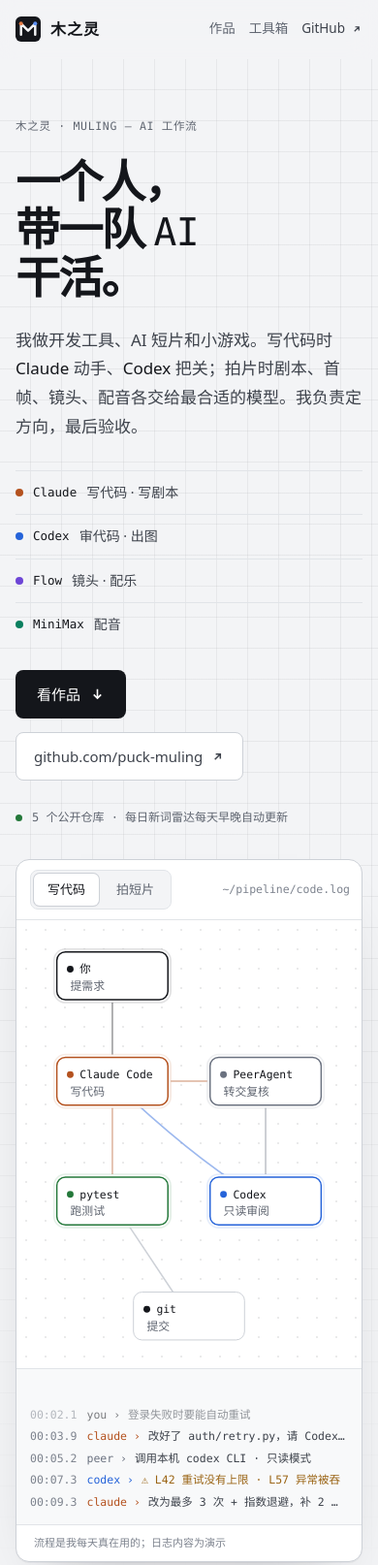
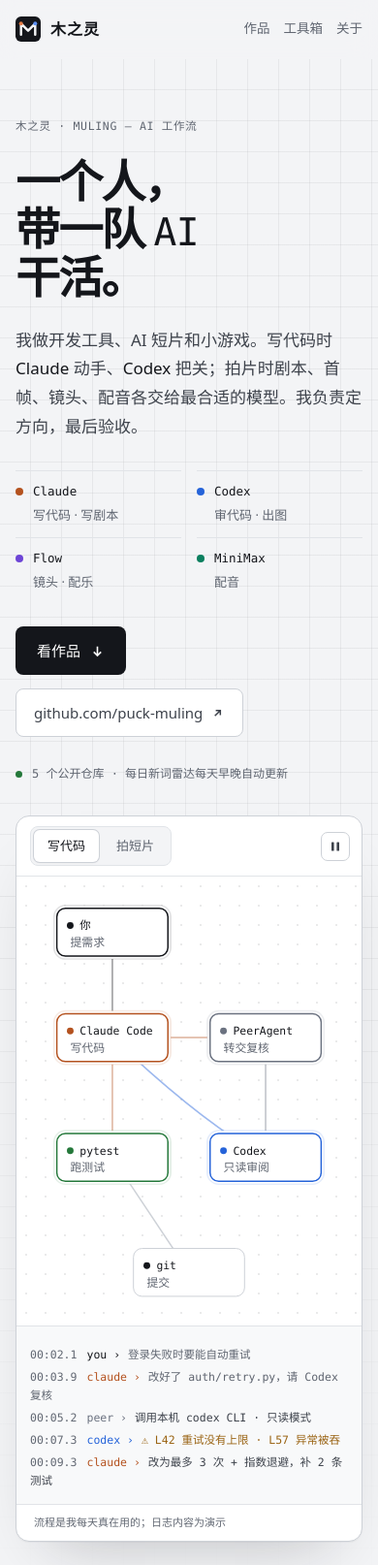
Before and after one commit to puck-muling/puck-muling.github.io, a plain HTML site: page index.html in a window 390 px wide. Shown: the top 1614 px of the page at 97% size. Drawn offline with Linux system fonts and the light colour scheme; no server answers; a web font is replaced by a local one.

Commit message:
fix: 按审阅意见修正主页细节
- 热力图只计推送，公开动态分页读取，断网时标明快照日期
- 流程图支持暂停、方向键切换，手动选择后不再自动切走
- 提高说明文字对比度，手机端导航、模型清单和日志排版对齐
- 安装命令完整显示，停机锁文案改为可验证的行为描述
- 新增亮色版分享预览图 og-2026-11.jpg

```diff
--- a/index.html
+++ b/index.html
@@ -11,7 +11,11 @@
 <meta property="og:title" content="木之灵 Muling · 一个人，带一队 AI 干活">
 <meta property="og:description" content="Claude 写、Codex 审、Flow 拍、MiniMax 配音。开发工具、AI 短片和小游戏。">
 <meta property="og:url" content="https://puck-muling.github.io/">
-<meta property="og:image" content="https://puck-muling.github.io/og.jpg">
+<meta property="og:image" content="https://puck-muling.github.io/og-2026-11.jpg">
+<meta property="og:locale" content="zh_CN">
+<meta property="og:image:width" content="1200">
+<meta property="og:image:height" content="630">
+<meta property="og:image:alt" content="木之灵个人主页首屏：一个人，带一队 AI 干活，旁边是多模型协作流程图">
 <meta name="twitter:card" content="summary_large_image">
 <meta name="theme-color" content="#F3F4F6">
 <meta name="color-scheme" content="light">
@@ -30,7 +34,7 @@
   --text:#14161B;
   --soft:#3D424B;
   --mute:#5F6570;
-  --dim:#7D838E;
+  --dim:#626873;
   --grid:rgba(20,22,27,.055);
   /* 每个 AI 一种颜色，全站含义固定（白底对比度均 ≥4.5） */
   --claude:#B4521F;
@@ -83,7 +87,7 @@ nav .gh{display:inline-flex;align-items:center;gap:6px;color:var(--soft)}
 .lede{color:var(--soft);font-size:17px;max-width:30em}
 .lede b{font-weight:500;color:var(--text)}
 .crew{list-style:none;display:grid;grid-template-columns:1fr 1fr;gap:10px 20px;margin:30px 0 34px;max-width:30em}
-.crew li{display:flex;align-items:center;gap:10px;font-size:14px;color:var(--soft);padding-top:10px;border-top:1px solid var(--line)}
+.crew li{display:flex;flex-wrap:wrap;align-items:center;gap:2px 10px;font-size:14px;color:var(--soft);padding-top:10px;border-top:1px solid var(--line)}
 .crew li .mono{font-size:12.5px;color:var(--text)}
 .cta{display:flex;flex-wrap:wrap;gap:14px;align-items:center}
 .btn{display:inline-flex;align-items:center;gap:10px;background:var(--text);color:#fff;text-decoration:none;font-weight:500;font-size:15px;padding:12px 22px;border-radius:8px;transition:transform .2s,background .2s}
@@ -92,17 +96,21 @@ nav .gh{display:inline-flex;align-items:center;gap:6px;color:var(--soft)}
 .ghost{display:inline-flex;align-items:center;gap:8px;text-decoration:none;font-size:15px;color:var(--soft);background:var(--panel);padding:11px 18px;border:1px solid var(--line-2);border-radius:8px;transition:border-color .2s,color .2s}
 .ghost:hover{border-color:var(--mute);color:var(--text)}
 .pulse{margin-top:28px;font-size:12px;color:var(--mute);display:flex;align-items:center;gap:10px;min-height:20px}
-.pulse .live{width:7px;height:7px;border-radius:50%;background:var(--ok);box-shadow:0 0 0 0 rgba(36,120,58,.5);animation:ping 2.4s infinite}
+.pulse .live{width:7px;height:7px;border-radius:50%;background:var(--ok);box-shadow:0 0 0 0 rgba(36,120,58,.5);animation:ping 2.4s 3}
 @keyframes ping{0%{box-shadow:0 0 0 0 rgba(36,120,58,.45)}70%{box-shadow:0 0 0 8px rgba(36,120,58,0)}100%{box-shadow:0 0 0 0 rgba(36,120,58,0)}}
 
 /* 招牌：编排图 */
 .orch{background:var(--panel);border:1px solid var(--line-2);border-radius:14px;box-shadow:0 1px 0 rgba(20,22,27,.04),0 32px 64px -36px rgba(20,22,27,.28);overflow:hidden}
 .orch-bar{display:flex;align-items:center;justify-content:space-between;gap:12px;padding:10px 12px 10px 14px;border-bottom:1px solid var(--line)}
-.tabs{display:flex;gap:4px;background:var(--bg);border:1px solid var(--line);border-radius:8px;padding:3px}
-.tabs button{font:inherit;font-size:13px;color:var(--mute);background:none;border:0;border-radius:6px;padding:5px 14px;cursor:pointer;transition:color .2s,background .2s}
+.tabs{display:flex;flex:none;gap:4px;background:var(--bg);border:1px solid var(--line);border-radius:8px;padding:3px}
+.tabs button{font:inherit;white-space:nowrap;font-size:13px;color:var(--mute);background:none;border:0;border-radius:6px;padding:5px 14px;cursor:pointer;transition:color .2s,background .2s}
 .tabs button[aria-selected="true"]{background:var(--panel);color:var(--text);box-shadow:0 0 0 1px var(--line-2),0 1px 2px rgba(20,22,27,.08)}
 .tabs button:hover{color:var(--text)}
+.orch-bar .right{display:flex;align-items:center;gap:10px;min-width:0}
 .orch-bar .file{font-size:11.5px;color:var(--dim);white-space:nowrap;overflow:hidden;text-overflow:ellipsis}
+.ctl{display:inline-flex;align-items:center;justify-content:center;flex:none;width:30px;height:30px;border:1px solid var(--line-2);border-radius:7px;background:var(--panel);color:var(--soft);cursor:pointer;transition:color .2s,border-color .2s}
+.ctl:hover{color:var(--text);border-color:var(--mute)}
+.ctl svg{width:12px;height:12px}
 .stage{padding:8px 10px 0;background-image:radial-gradient(rgba(20,22,27,.09) 1px,transparent 1.2px);background-size:20px 20px}
 #graph{display:block;width:100%;height:auto}
 #graph .edge{fill:none;stroke:var(--line-2);stroke-width:1.5}
@@ -118,8 +126,7 @@ nav .gh{display:inline-flex;align-items:center;gap:6px;color:var(--soft)}
 #graph .pkt{fill:var(--c);stroke:#fff;stroke-width:1.5;filter:drop-shadow(0 0 4px var(--c))}
 .log{list-style:none;font-family:var(--code);font-size:12.5px;line-height:1.95;padding:12px 18px 14px;border-top:1px solid var(--line);height:calc(1.95em * 6 + 26px);overflow:hidden;display:flex;flex-direction:column;justify-content:flex-end;background:var(--bg-2)}
 .log li{white-space:nowrap;overflow:hidden;text-overflow:ellipsis;color:var(--soft);animation:in .35s ease both}
-.log li:nth-last-child(n+5){opacity:.55}
-.log li:nth-last-child(n+6){opacity:.35}
+.log li:nth-last-child(n+4){color:var(--mute)}
 .log .t{color:var(--dim);margin-right:10px}
 .log .who{margin-right:8px}
 .log .claude{color:var(--claude)}.log .codex{color:var(--codex)}.log .flow{color:var(--flow)}.log .minimax{color:var(--minimax)}.log .you,.log .tool{color:var(--text)}.log .peer{color:#6B7280}
@@ -163,7 +170,7 @@ nav .gh{display:inline-flex;align-items:center;gap:6px;color:var(--soft)}
 .guards code{font-family:var(--code);font-size:12.5px;color:var(--codex)}
 .guards p{font-size:13.5px;color:var(--mute);margin-top:4px;line-height:1.6}
 .install{display:flex;align-items:stretch;margin-top:18px;border:1px solid var(--line-2);border-radius:8px;overflow:hidden;background:var(--bg-2)}
-.install code{flex:1;min-width:0;font-family:var(--code);font-size:12.5px;color:var(--soft);padding:11px 14px;white-space:nowrap;overflow-x:auto;scrollbar-width:none}
+.install code{flex:1;min-width:0;font-family:var(--code);font-size:12.5px;line-height:1.7;color:var(--soft);padding:10px 14px;white-space:pre-wrap;word-break:break-all}
 .install code::-webkit-scrollbar{display:none}
 .install code b{color:var(--ok);font-weight:400;margin-right:8px}
 .install button{font:inherit;font-size:12.5px;color:var(--soft);background:var(--bg);border:0;border-left:1px solid var(--line-2);padding:0 14px;cursor:pointer;min-width:64px}
@@ -243,10 +250,16 @@ footer a:hover{color:var(--text)}
   .kit td:first-child{width:auto}
   .kit td:last-child{grid-column:1 / -1;font-size:13.5px}
   .orch figcaption span:last-child{display:none}
-  .log{font-size:11.5px;padding:10px 14px 12px}
+  .log{font-size:11.5px;padding:10px 14px 12px;height:auto;min-height:16em;overflow:visible}
+  .log li{white-space:normal;line-height:1.65;padding:2px 0}
+}
+@media (max-width:480px){
+  /* 手机上统一成“名字一行、分工一行”，四项对齐 */
+  .crew{gap:12px 16px}
+  .crew li .role{flex-basis:100%;padding-left:18px;font-size:13px;color:var(--mute)}
+  .orch-bar .file{display:none}
 }
 @media (max-width:400px){
-  .crew{grid-template-columns:1fr}
   nav ul{gap:14px}
 }
 @media (prefers-reduced-motion:reduce){
@@ -266,8 +279,8 @@ footer a:hover{color:var(--text)}
     <ul>
       <li><a href="#works">作品</a></li>
       <li><a href="#kit">工具箱</a></li>
-      <li class="opt"><a href="#about">关于</a></li>
-      <li><a class="gh" href="https://github.com/puck-muling">GitHub<svg width="12" height="12" viewBox="0 0 16 16" fill="none" stroke="currentColor" stroke-width="1.6" aria-hidden="true"><path d="M5 11L11 5M6 5h5v5"/></svg></a></li>
+      <li><a href="#about">关于</a></li>
+      <li class="opt"><a class="gh" href="https://github.com/puck-muling">GitHub<svg width="12" height="12" viewBox="0 0 16 16" fill="none" stroke="currentColor" stroke-width="1.6" aria-hidden="true"><path d="M5 11L11 5M6 5h5v5"/></svg></a></li>
     </ul>
   </div>
 </nav>
@@ -280,10 +293,10 @@ footer a:hover{color:var(--text)}
         <h1>一个人，<br>带一队 <span class="ai">AI</span><br>干活。</h1>
         <p class="lede">我做开发工具、AI 短片和小游戏。写代码时 <b>Claude</b> 动手、<b>Codex</b> 把关；拍片时剧本、首帧、镜头、配音各交给最合适的模型。我负责定方向，最后验收。</p>
         <ul class="crew" aria-label="这支队伍">
-          <li><i class="dot a-claude"></i><span class="mono">Claude</span>写代码 · 写剧本</li>
-          <li><i class="dot a-codex"></i><span class="mono">Codex</span>审代码 · 出图</li>
-          <li><i class="dot a-flow"></i><span class="mono">Flow</span>镜头 · 配乐</li>
-          <li><i class="dot a-minimax"></i><span class="mono">MiniMax</span>配音</li>
+          <li><i class="dot a-claude"></i><span class="mono">Claude</span><span class="role">写代码 · 写剧本</span></li>
+          <li><i class="dot a-codex"></i><span class="mono">Codex</span><span class="role">审代码 · 出图</span></li>
+          <li><i class="dot a-flow"></i><span class="mono">Flow</span><span class="role">镜头 · 配乐</span></li>
+          <li><i class="dot a-minimax"></i><span class="mono">MiniMax</span><span class="role">配音</span></li>
         </ul>
         <div class="cta">
           <a class="btn" href="#works">看作品<svg viewBox="0 0 16 16" fill="none" stroke="currentColor" stroke-width="1.7" aria-hidden="true"><path d="M8 3v10M4 9l4 4 4-4"/></svg></a>
@@ -295,14 +308,19 @@ footer a:hover{color:var(--text)}
       <figure class="orch" id="orch" aria-label="多模型协作流程演示">
         <div class="orch-bar">
           <div class="tabs" role="tablist" aria-label="选择流水线">
-            <button role="tab" aria-selected="true" data-mode="code">写代码</button>
-            <button role="tab" aria-selected="false" data-mode="film">拍短片</button>
+            <button role="tab" id="tab-code" aria-selected="true" aria-controls="orch-panel" tabindex="0" data-mode="code">写代码</button>
+            <button role="tab" id="tab-film" aria-selected="false" aria-controls="orch-panel" tabindex="-1" data-mode="film">拍短片</button>
           </div>
-          <span class="file mono" id="file">~/pipeline/code.log</span>
+          <div class="right">
+            <span class="file mono" id="file">~/pipeline/code.log</span>
+            <button type="button" class="ctl" id="pause" aria-pressed="false" aria-label="暂停动画"></button>
+          </div>
         </div>
-        <div class="stage"><svg id="graph" role="img" aria-label="流程图"></svg></div>
-        <ol class="log" id="log"></ol>
-        <figcaption class="mono"><span>流程是我每天真在用的；日志内容为演示</span><span>点上面切换流水线</span></figcaption>
+        <div id="orch-panel" role="tabpanel" aria-labelledby="tab-code">
+          <div class="stage"><svg id="graph" role="img" aria-label="流程图"></svg></div>
+          <ol class="log" id="log"></ol>
+        </div>
+        <figcaption class="mono"><span>流程是我每天真在用的；日志内容为演示</span><span>← → 切换 · 可暂停</span></figcaption>
       </figure>
     </div>
   </header>
@@ -311,7 +329,7 @@ footer a:hover{color:var(--text)}
     <div class="wrap">
       <div class="sec-head">
         <div><p class="label">作品</p><h2 id="works-h">做出来、<br>能直接用的。</h2></div>
-        <p>四样东西：一个开发者工具、一个每天自动更新的看板、一个能玩的游戏 Demo、一个做饭小程序。代码都在 GitHub，仓库数据实时读取。</p>
+        <p>四样东西：一个开发者工具、一个每天自动更新的看板、一个能玩的游戏 Demo、一个做饭小程序。代码都在 GitHub，星数和更新时间读自 GitHub 公开记录。</p>
       </div>
 
       <div class="bento">
@@ -328,7 +346,7 @@ footer a:hover{color:var(--text)}
           </div>
           <div class="guards" aria-label="四道保护">
             <div><code>approved_auth</code><p>发请求前校验登录方式，防止静默切到按量扣费。</p></div>
-            <div><code>STOP</code><p>识别到风控特征就写入停机锁，阻断后续调用，避免连带封号。</p></div>
+            <div><code>STOP</code><p>检测到风控信号后写入停机锁，停止后续调用，等人工排查。</p></div>
             <div><code>read-only</code><p>审阅方只拿只读工具，不采信对方结论，要求证据在前。</p></div>
             <div><code>peer freeze</code><p>用 SHA-256 固化已定方案，多轮之后不被悄悄推翻。</p></div>
           </div>
@@ -413,7 +431,7 @@ footer a:hover{color:var(--text)}
           <h3>最近 30 天</h3>
           <p class="sub">每格一天，亮的是有推送的日子。</p>
           <div class="heat" id="heat"></div>
-          <div class="hnote"><span id="h-from"></span><span>今天</span></div>
+          <div class="hnote"><span id="h-from"></span><span id="h-to"></span></div>
           <p class="heat-src mono" id="heat-src">数据来自 GitHub 公开动态</p>
         </div>
       </div>
@@ -506,7 +524,11 @@ footer a:hover{color:var(--text)}
   var svg = document.getElementById('graph'), logEl = document.getElementById('log'), fileEl = document.getElementById('file');
   var orch = document.getElementById('orch'), tabs = [].slice.call(document.querySelectorAll('.tabs button'));
   var NS = 'http://www.w3.org/2000/svg';
-  var mode = 'code', layout = null, edges = {}, nodesEl = {}, run = 0, visible = true, paused = null;
+  var mode = 'code', layout = null, edges = {}, nodesEl = {}, run = 0, visible = true, paused = null, held = false, pinned = false;
+  var panel = document.getElementById('orch-panel'), pauseBtn = document.getElementById('pause');
+  var ICON_PAUSE = '<svg viewBox="0 0 12 12" aria-hidden="true"><rect x="2" y="1.5" width="2.6" height="9" rx=".6" fill="currentColor"/><rect x="7.4" y="1.5" width="2.6" height="9" rx=".6" fill="currentColor"/></svg>';
+  var ICON_PLAY = '<svg viewBox="0 0 12 12" aria-hidden="true"><path d="M3 1.6v8.8L10.4 6z" fill="currentColor"/></svg>';
+  function active(){ return visible && !document.hidden && !held; }
 
   function el(tag, attrs, parent){ var e = document.createElementNS(NS, tag); for (var k in attrs) e.setAttribute(k, attrs[k]); if (parent) parent.appendChild(e); return e; }
   function pickLayout(){ return orch.clientWidth < 540 ? 'tall' : 'wide'; }
@@ -545,8 +567,20 @@ footer a:hover{color:var(--text)}
   }
   function stamp(ms){ var s = ms / 1000; return '00:' + (s < 10 ? '0' : '') + s.toFixed(1); }
 
-  function wait(ms, id){ return new Promise(function(res){ (function tick(){ if (id !== run) return; if (!visible || document.hidden){ paused = tick; return; } setTimeout(function(){ if (id === run) res(); }, ms); })(); }); }
-  function resume(){ if (paused && visible && !document.hidden){ var p = paused; paused = null; p(); } }
+  function wait(ms, id){
+    return new Promise(function(res){
+      (function go(){
+        if (id !== run) return;
+        if (!active()){ paused = go; return; }
+        setTimeout(function(){
+          if (id !== run) return;
+          if (!active()){ paused = res; return; }   /* 计时期间被暂停或离开视口：恢复后再继续 */
+          res();
+        }, ms);
+      })();
+    });
+  }
+  function resume(){ if (paused && active()){ var p = paused; paused = null; p(); } }
 
   function fly(key, color, id){
     return new Promise(function(res){
@@ -557,7 +591,7 @@ footer a:hover{color:var(--text)}
       path.classList.add('hot');
       function frame(ts){
         if (id !== run){ dot.remove(); return; }
-        if (!visible || document.hidden){ t0 = null; paused = function(){ requestAnimationFrame(frame); }; return; }
+        if (!active()){ t0 = null; paused = function(){ requestAnimationFrame(frame); }; return; }
         if (t0 === null) t0 = ts - (dot._p || 0) * dur;
         var p = Math.min(1, (ts - t0) / dur); dot._p = p;
         var e = p < .5 ? 2*p*p : 1 - Math.pow(-2*p+2, 2)/2;
@@ -578,7 +612,8 @@ footer a:hover{color:var(--text)}
 
   function play(next){
     var id = ++run; mode = next || mode;
-    tabs.forEach(function(b){ b.setAttribute('aria-selected', String(b.dataset.mode === mode)); });
+    tabs.forEach(function(b){ var on = b.dataset.mode === mode; b.setAttribute('aria-selected', String(on)); b.tabIndex = on ? 0 : -1; });
+    panel.setAttribute('aria-labelledby', 'tab-' + mode);
     fileEl.textContent = MODES[mode].file;
     layout = pickLayout(); build(); logEl.innerHTML = '';
     if (reduce){ staticView(); return; }
@@ -586,7 +621,8 @@ footer a:hover{color:var(--text)}
     nodesEl[M.steps[0][0]].classList.add('on');
     (function step(){
       if (id !== run) return;
-      if (i >= M.steps.length){ wait(3800, id).then(function(){ play(mode === 'code' ? 'film' : 'code'); }); return; }
+      /* 访客手动选过就停在所选流程，否则两条轮流播 */
+      if (i >= M.steps.length){ wait(3800, id).then(function(){ play(pinned ? mode : (mode === 'code' ? 'film' : 'code')); }); return; }
       var s = M.steps[i++];
       fly(s[0] + '>' + s[1], COLORS[s[2]], id).then(function(){
         clock += 1300 + Math.round(Math.random() * 900);
@@ -596,7 +632,25 @@ footer a:hover{color:var(--text)}
     })();
   }
 
-  tabs.forEach(function(b){ b.addEventListener('click', function(){ play(b.dataset.mode); }); });
+  function choose(m, focus){ pinned = true; play(m); if (focus) document.getElementById('tab-' + m).focus(); }
+  tabs.forEach(function(b){ b.addEventListener('click', function(){ choose(b.dataset.mode); }); });
+  document.querySelector('.tabs').addEventListener('keydown', function(e){
+    var order = ['code', 'film'], i = order.indexOf(mode), n = null;
+    if (e.key === 'ArrowRight') n = order[(i + 1) % 2];
+    else if (e.key === 'ArrowLeft') n = order[(i + 1) % 2];
+    else if (e.key === 'Home') n = order[0];
+    else if (e.key === 'End') n = order[1];
+    if (n){ e.preventDefault(); choose(n, true); }
+  });
+  function setHeld(v){
+    held = v; pauseBtn.setAttribute('aria-pressed', String(v));
+    pauseBtn.setAttribute('aria-label', v ? '继续播放动画' : '暂停动画');
+    pauseBtn.innerHTML = v ? ICON_PLAY : ICON_PAUSE;
+    if (!v) resume();
+  }
+  pauseBtn.addEventListener('click', function(){ setHeld(!held); });
+  setHeld(false);
+  if (reduce) pauseBtn.hidden = true;
   var rT; addEventListener('resize', function(){ clearTimeout(rT); rT = setTimeout(function(){ if (pickLayout() !== layout) play(mode); }, 200); });
   document.addEventListener('visibilitychange', resume);
   if ('IntersectionObserver' in window){
@@ -616,13 +670,15 @@ footer a:hover{color:var(--text)}
   /* ---------- GitHub 实时数据（失败时用下面的快照） ---------- */
   var USER = 'puck-muling';
   var REPO_COLOR = {'peer-agent':'claude', 'new-term-radar-web':'codex', 'qin-mie-liu-guo-game':'flow', 'three-dishes-and-soup':'minimax', 'puck-muling.github.io':'you'};
+  /* 快照：只计推送（PushEvent + 仓库最近推送时间），北京时间，2026-11-24 采集 */
   var SNAPSHOT = { at:'2026-11-24', days:{
     'new-term-radar-web':['2026-11-02','2026-11-03','2026-11-04','2026-11-06','2026-11-07','2026-11-08','2026-11-09','2026-11-10','2026-11-11','2026-11-12','2026-11-13','2026-11-17','2026-11-18','2026-11-19','2026-11-20','2026-11-21','2026-11-22','2026-11-24'],
     'peer-agent':['2026-11-01','2026-11-02','2026-11-03','2026-11-06','2026-11-13'],
     'qin-mie-liu-guo-game':['2026-11-13'],
-    'three-dishes-and-soup':['2026-10-30','2026-11-06','2026-11-12'],
-    'puck-muling.github.io':['2026-11-23']
+    'three-dishes-and-soup':['2026-11-06','2026-11-12'],
+    'puck-muling.github.io':['2026-11-23','2026-11-24']
   }};
+  var fetchedAt = 0;
   function ymd(d){ return d.getFullYear() + '-' + String(d.getMonth()+1).padStart(2,'0') + '-' + String(d.getDate()).padStart(2,'0'); }
   function ago(iso){
     var m = (Date.now() - new Date(iso).getTime()) / 60000;
@@ -636,6 +692,7 @@ footer a:hover{color:var(--text)}
     var list = [];
     for (var i = 29; i >= 0; i--){ var d = new Date(today); d.setDate(d.getDate() - i); list.push(ymd(d)); }
     document.getElementById('h-from').textContent = list[0].slice(5);
+    document.getElementById('h-to').textContent = live ? '今天' : list[29].slice(5);
     Object.keys(REPO_COLOR).forEach(function(repo){
       var set = days[repo] || [], n = 0;
       var row = document.createElement('div'); row.className = 'hrow';
@@ -643,13 +700,16 @@ footer a:hover{color:var(--text)}
       row.innerHTML = '<div class="hname">' + repo + '<span>' + n + ' 天</span></div><div class="cells a-' + REPO_COLOR[repo] + '" aria-label="' + repo + ' 最近 30 天有 ' + n + ' 天有推送">' + cells + '</div>';
       box.appendChild(row);
     });
-    document.getElementById('heat-src').textContent = live ? '数据来自 GitHub 公开动态 · 刚刚读取' : '数据来自 GitHub 公开动态 · 快照 ' + SNAPSHOT.at;
+    var at = new Date(fetchedAt), hm = String(at.getHours()).padStart(2,'0') + ':' + String(at.getMinutes()).padStart(2,'0');
+    document.getElementById('heat-src').textContent = live ? '只计推送 · 来自 GitHub 公开记录 · 读取于 ' + ymd(at).slice(5) + ' ' + hm : '只计推送 · 读不到 GitHub 时显示 ' + SNAPSHOT.at + ' 的快照';
   }
   drawHeat(SNAPSHOT.days, new Date(SNAPSHOT.at + 'T12:00:00'), false);
 
   function cached(url){
-    try { var c = JSON.parse(sessionStorage.getItem(url) || 'null'); if (c && Date.now() - c.t < 600000) return Promise.resolve(c.d); } catch(e){}
-    return fetch(url, {headers:{Accept:'application/vnd.github+json'}}).then(function(r){ if (!r.ok) throw new Error(r.status); return r.json(); }).then(function(d){ try { sessionStorage.setItem(url, JSON.stringify({t:Date.now(), d:d})); } catch(e){} return d; });
+    try { var c = JSON.parse(sessionStorage.getItem(url) || 'null'); if (c && Date.now() - c.t < 600000){ fetchedAt = fetchedAt ? Math.min(fetchedAt, c.t) : c.t; return Promise.resolve(c.d); } } catch(e){}
+    var ac = window.AbortController ? new AbortController() : null;
+    if (ac) setTimeout(function(){ ac.abort(); }, 8000);   /* 慢网 8 秒放弃，保留快照 */
+    return fetch(url, {headers:{Accept:'application/vnd.github+json'}, signal: ac ? ac.signal : undefined}).then(function(r){ if (!r.ok) throw new Error(r.status); return r.json(); }).then(function(d){ var t = Date.now(); fetchedAt = fetchedAt ? Math.min(fetchedAt, t) : t; try { sessionStorage.setItem(url, JSON.stringify({t:t, d:d})); } catch(e){} return d; });
   }
 
   cached('https://api.github.com/users/' + USER + '/repos?per_page=100&sort=pushed').then(function(repos){
@@ -660,11 +720,20 @@ footer a:hover{color:var(--text)}
     });
     var latest = repos[0];
     document.querySelector('#pulse span').textContent = repos.length + ' 个公开仓库 · 最近推送 ' + latest.name + ' · ' + ago(latest.pushed_at);
-    return cached('https://api.github.com/users/' + USER + '/events/public?per_page=100').then(function(evs){
+    /* 公开动态按页读取，直到超出 30 天或没有下一页（GitHub 最多给 300 条） */
+    var all = [], cutoff = Date.now() - 31 * 864e5;
+    function page(n){
+      return cached('https://api.github.com/users/' + USER + '/events/public?per_page=100&page=' + n).then(function(evs){
+        if (!Array.isArray(evs)) return;
+        all = all.concat(evs);
+        var last = evs[evs.length - 1];
+        if (evs.length === 100 && n < 3 && last && new Date(last.created_at).getTime() > cutoff) return page(n + 1);
+      });
+    }
+    return page(1).then(function(){
       var days = {};
-      evs.forEach(function(e){
-        var name = e.repo.name.split('/'); if (name[0] !== USER) return;
-        if (['PushEvent','CreateEvent','ReleaseEvent','PullRequestEvent'].indexOf(e.type) < 0) return;
+      all.forEach(function(e){
+        var name = e.repo.name.split('/'); if (name[0] !== USER || e.type !== 'PushEvent') return;
         var d = ymd(new Date(e.created_at)); (days[name[1]] = days[name[1]] || []).push(d);
       });
       repos.forEach(function(r){ var d = ymd(new Date(r.pushed_at)); (days[r.name] = days[r.name] || []).push(d); });
```
Also changed, not shown: og-2026-11.jpg (added).
